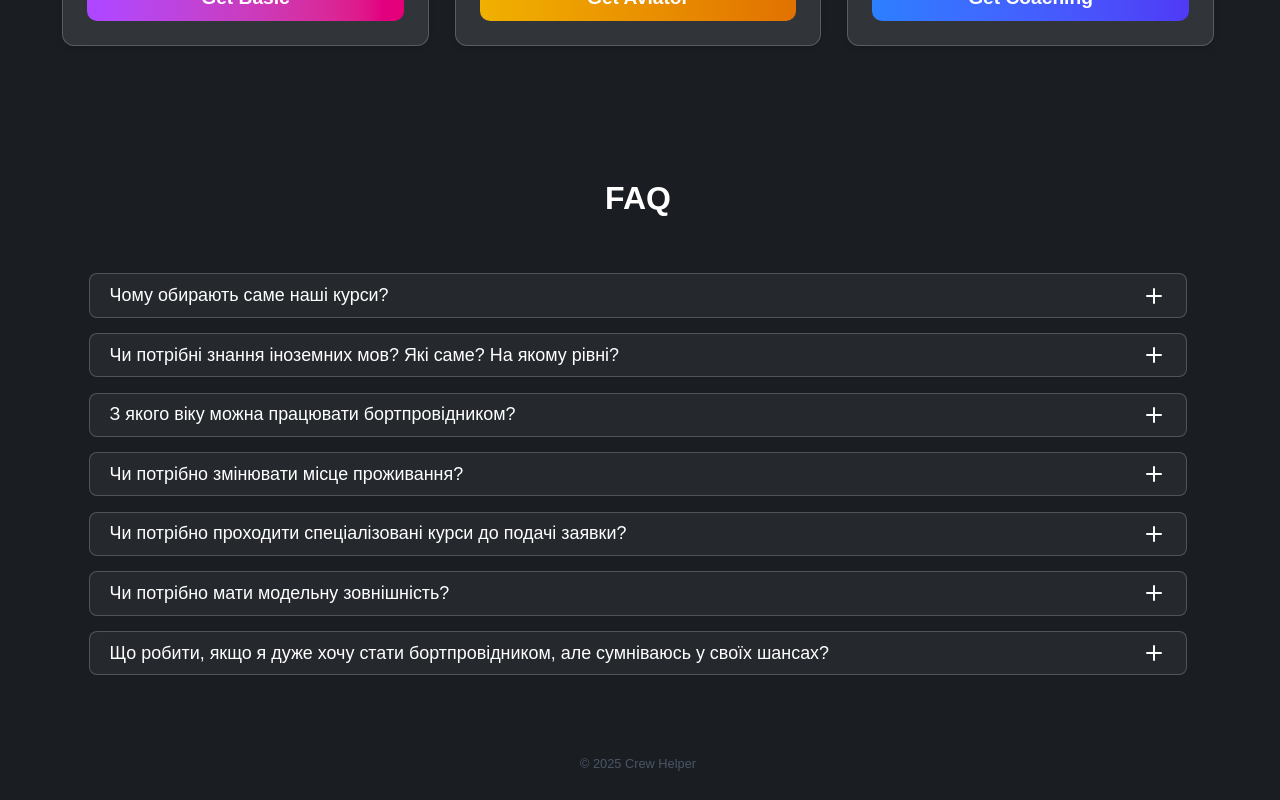
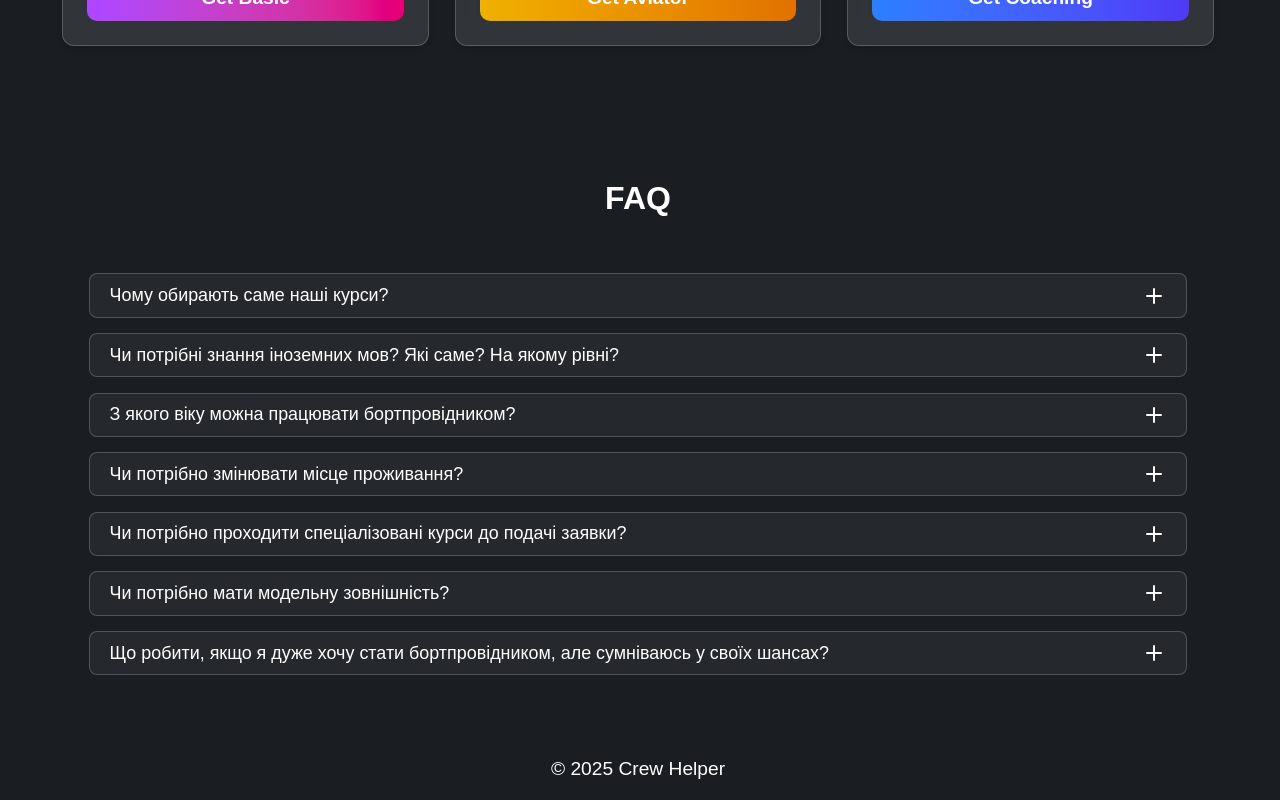
Before and after one commit to cloudmenson/cloudmenson.github.io, a Next.js app: page / in a window 1280 px wide. Shown: the part 4333-5133 px from the top of the page. Built offline with nearby package versions, Linux system fonts and the light colour scheme; no server answers; sample sign-in values are in the browser's storage.

Commit message:
fixed footer

```diff
--- a/src/app/page.tsx
+++ b/src/app/page.tsx
@@ -41,13 +41,13 @@ export default function Home() {
         className="
           py-4
           w-full
-          text-sm
           bg-footer
           text-center
-          text-gray-600
-          text-footer-text"
+          text-white"
       >
-        <p className="text-[1vw]">© {new Date().getFullYear()} Crew Helper</p>
+        <p className="text-[3.2vw] sm:text-[2.5vw] md:text-[2vw] lg:text-[2vw] xl:text-[1.5vw] 2xl:text-[1vw]">
+          © {new Date().getFullYear()} Crew Helper
+        </p>
       </footer>
     </React.Fragment>
   );
```
